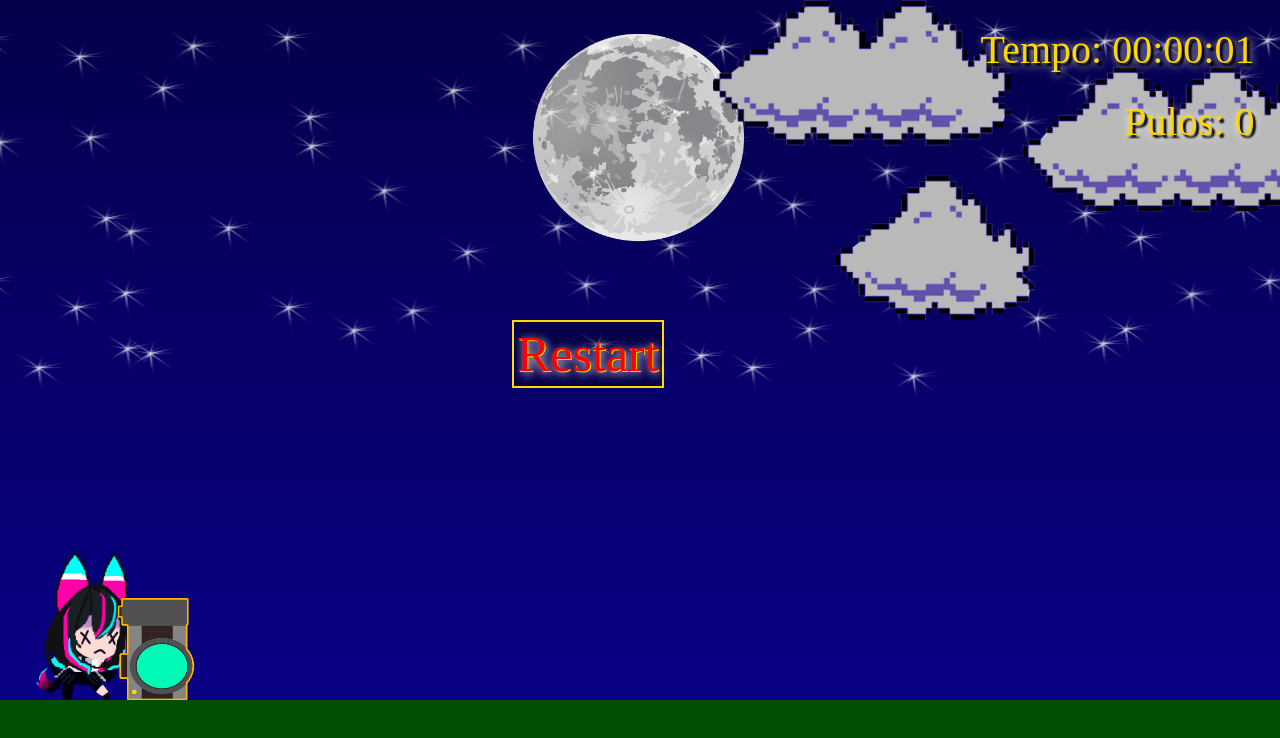
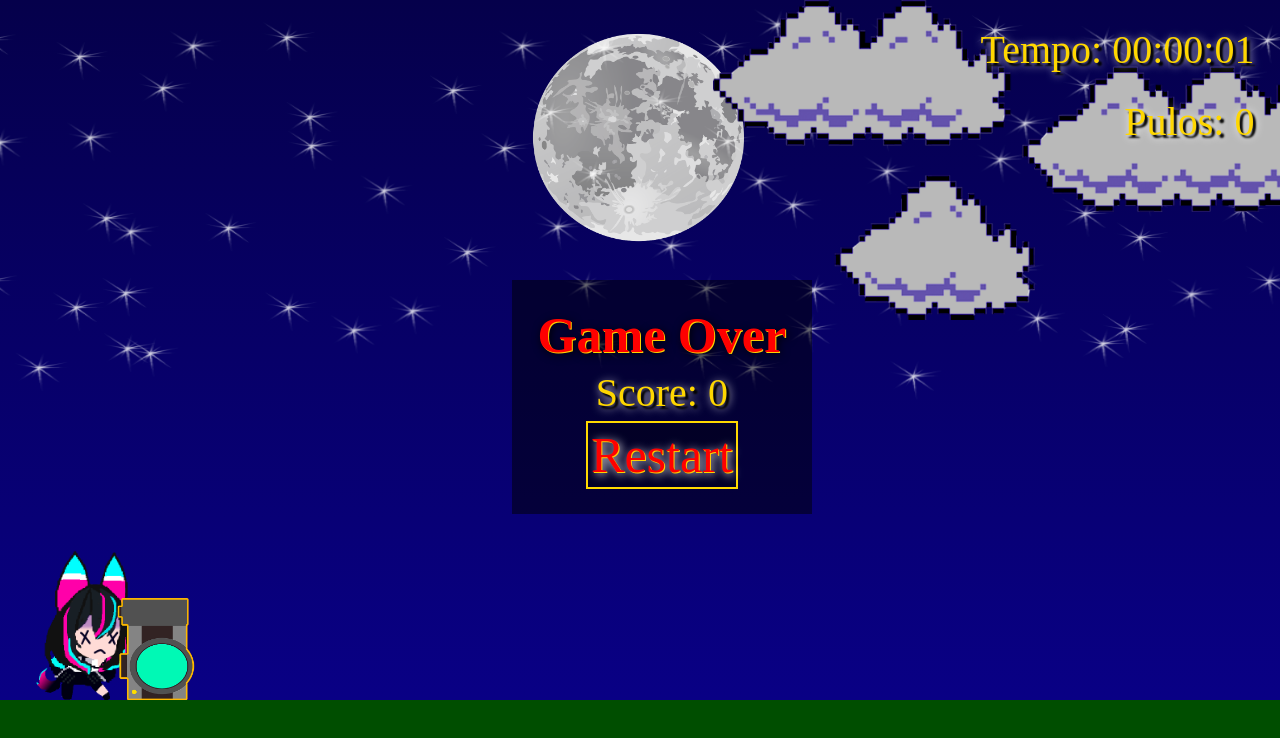
Before and after one commit to RodrigoVilelaFerreira/LvCiduGame, a plain HTML site: page index.html in a window 1280 px wide. Drawn offline with Linux system fonts and the light colour scheme.

Commit message:
score implementing

```diff
--- a/css/style.css
+++ b/css/style.css
@@ -4,12 +4,30 @@
     box-sizing: border-box;
 }
 
-#restartButton {
+h2{
+    color: rgb(255, 0, 0);
+    text-shadow: 1px 1px rgb(255, 208, 0), 2px 2px 10px rgb(0, 0, 0);
+    font-family: 'Times New Roman', Times, serif;
+    font-size: 50px;
+}
+
+#gameOverScreen{
+    text-align: center;
+    align-content: center;
+    padding: 2%;
+    background-color: rgba(0, 0, 0, 0.5);
+    display: none;
     position: absolute;
     left: 40vw;
-    top: 40vh;
+    top: 35vh;
     z-index: 11;
+}
 
+#score{
+    text-align: center;
+}
+
+#restartButton {
     border: 2px solid #ffd900;
     color: rgb(255, 0, 0);
     text-shadow: 1px 1px rgb(255, 208, 0), 2px 2px 10px rgb(255, 255, 255);
@@ -18,9 +36,8 @@
     font-size: 50px;
     background-color: rgba(0, 0, 0, 0.3);
     cursor: pointer;
+}
 
-    display: none;
-}
 
 .info-game {
     font-size: 40px;
--- a/index.html
+++ b/index.html
@@ -5,7 +5,7 @@
         <meta http-equiv="X-UA-Compatible" content="IE=edge"/>
         <meta name="viewport" content="width=device-width, initial-scale=1.0" />
         <link rel="stylesheet" href="./css/style.css" />
-        <title>Super LvCidu StartSe</title>
+        <title>Super LvCidu</title>
     </head>
     <body>
         <div class="game">
@@ -17,9 +17,15 @@
             <img src="./Images/camera-game.png" class="SimpleObstacle1-game" />
             <p id="timer" class="info-game"> Tempo: <span id="count_up_timer"> 00:00:00</span></p>
             <p id="jumps" class="info-game"> Pulos: <span id="jump_counter"> 0</span></p>
+            <p id="difficult" class="info-game" style="display: none;"> Level: <span id="difficulty_level"> 1</span></p>
             <img src="./Images/moon.png" id="moon">
         </div>
-        <button id="restartButton">Restart</button>
+
+        <section id="gameOverScreen">
+            <h2>Game Over</h2>
+            <p id="score" class="info-game"> Score: <span id="score_counter"> 0</span></p>
+            <button id="restartButton">Restart</button>
+        </section>
         <script src="./js/script.js"></script>
     </body>
 </html>
--- a/js/script.js
+++ b/js/script.js
@@ -1,7 +1,11 @@
 const mainCharacter = document.querySelector(".mainCharacter");
 const SimpleObstacle1 = document.querySelector(".SimpleObstacle1-game");
 const restartButton = document.querySelector("#restartButton");
+const gameOverScreen = document.querySelector("#gameOverScreen")
 const jumpCounter = document.getElementById("jump_counter");
+const difficultyLevel = document.getElementById("difficulty_level");
+const countUpTime = document.getElementById("count_up_timer")
+const scoreCounter = document.getElementById("score_counter")
 let jumpCount = 0;
 let gameIsRunning = true;
 
@@ -44,7 +48,8 @@ const loopGame = setInterval(() => {
     mainCharacter.src = "./Images/lvcidu-game-over-new.png";
     mainCharacter.style.width = "150px";
     mainCharacter.style.marginLeft = "5px";
-    restartButton.style.display = "block";
+    gameOverScreen.style.display = "block";
+    calculateScore();
 
     gameIsRunning = false;
 
@@ -67,9 +72,7 @@ function countUpTimer() {
   if (hour < 10) hour = "0" + hour;
   if (minute < 10) minute = "0" + minute;
   if (seconds < 10) seconds = "0" + seconds;
-  document.getElementById(
-    "count_up_timer"
-    ).innerHTML = `${hour}:${minute}:${seconds}`;
+  countUpTime.innerHTML = `${hour}:${minute}:${seconds}`;
 }
 
 //Restart Button
@@ -84,6 +87,7 @@ restartButton.onclick = function () {
 let difficultyCounter = 5
 let difficulty = 0
 let SimpleObstacle1_Position0 = false
+let levelCount = 1
 
 SimpleObstacle1.style.animation = `SimpleObstacle1-animation linear ${1.5 - difficulty}s infinite normal none running`
 
@@ -104,19 +108,57 @@ function ChangeDifficulty() {
     difficultyCounter += 5
     difficulty += 0.1
 
+    levelCount += 1;
+    difficultyLevel.innerHTML = `${levelCount}`;
+
+    /*
     console.log(SimpleObstacle1Position)
     console.log(windowWidth)
     console.log((animationDurationNumber * 1000).toFixed(5))
     console.log((animationPixelPerSecond * 1000).toFixed(5));
     console.log((timeEndAnimationMilisec).toFixed(5));
+    */
 
     setTimeout(function waitAnimation() {
       SimpleObstacle1.style.animation = `none`
 
       setTimeout(() => {
         SimpleObstacle1.style.animation = `SimpleObstacle1-animation linear ${1.5 - difficulty}s infinite normal none running`
-        console.log(timeEndAnimationMilisec)
+        //console.log(timeEndAnimationMilisec)
       }, 100);
     }, timeEndAnimationMilisec);
   }
 }
+
+
+//CALCULATE SCORE
+function calculateScore() {
+  let scoreCount = 1
+  let totalJump = jumpCounter.innerHTML
+  let totalTime = countUpTime.innerHTML
+  let difficultyBonus = difficultyLevel.innerHTML
+
+  let seconds = totalTime.slice(-2);
+  let minutes = totalTime.slice(3,5);
+  let hours = totalTime.slice(0,2);
+  let timePoints = (seconds*1000) + (minutes*60000) + (hours*3600000)
+
+  /*
+  console.log(totalJump);
+  console.log(totalTime);
+  console.log(seconds);
+  console.log(minutes);
+  console.log(hours);
+  console.log(timePoints);
+  console.log(difficultyBonus);
+  */
+
+  let totalPoints = ((totalJump*5000000)/timePoints)
+
+  console.log(totalPoints)
+  console.log(difficultyBonus)
+
+  scoreCount = Math.round(totalPoints*(difficultyBonus/4))
+
+  scoreCounter.innerHTML = `${scoreCount}`;
+}
```
